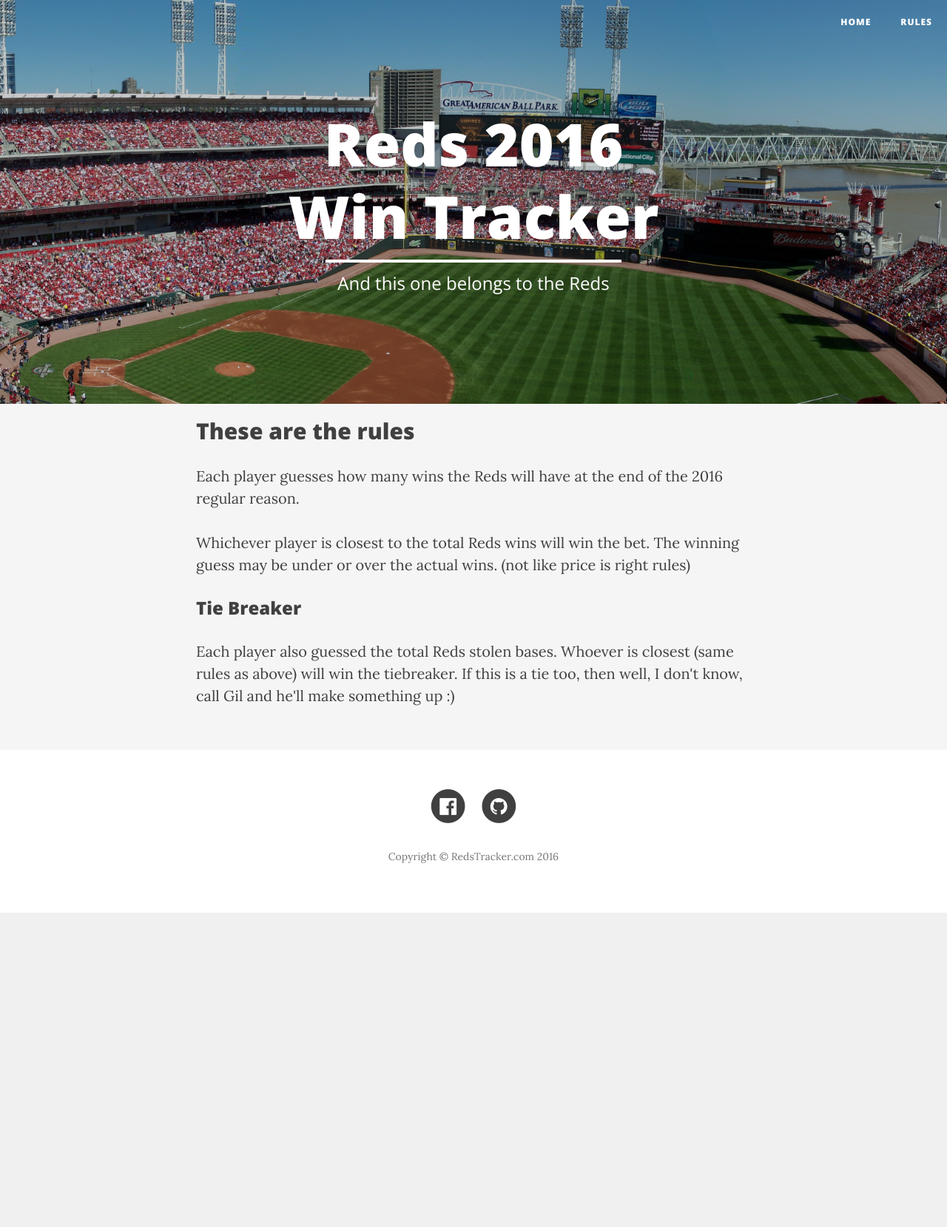
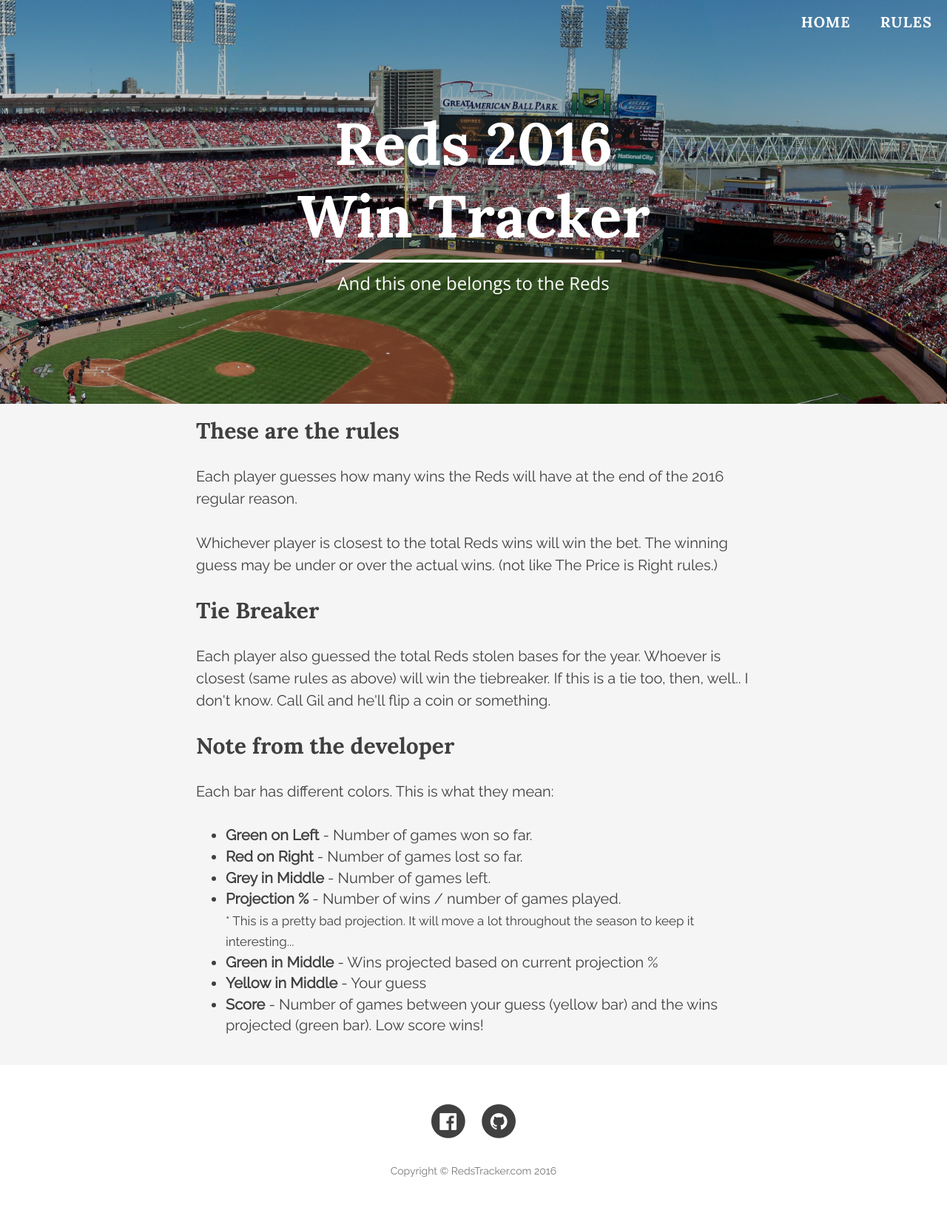
Before and after one commit to MichaelStadtmiller/Reds, a Django app: page /rules in a window 1280 px wide. Shown: the whole page at 74% size. Before the commit the page ends 1234 px from the top, so only its background shows below. Run offline with Django 3.2, Linux system fonts and the light colour scheme; some libraries are stand-ins or nearby versions.

Commit message:
final updates

```diff
--- a/static/css/my.css
+++ b/static/css/my.css
@@ -1,8 +1,20 @@
+html, body, h3, h4, h5, h6 {
+    font-family: 'Raleway', sans-serif;
+}
+
+h1, h2, .navbar-custom {
+    font-family: 'Lora', serif;
+}
+
+.navbar-custom .nav li a {
+    font-size: 20px;
+}
+
 body {
     background-color: whitesmoke;
 }
 
-h1{
+h1 {
     font-size: 50px;
 }
 
--- a/static/js/google.js
+++ /dev/null
@@ -1,13 +0,0 @@
-/**
- * Created by michael on 4/20/16.
- */
-<script>
-  (function(i,s,o,g,r,a,m){i['GoogleAnalyticsObject']=r;i[r]=i[r]||function(){
-  (i[r].q=i[r].q||[]).push(arguments)},i[r].l=1*new Date();a=s.createElement(o),
-  m=s.getElementsByTagName(o)[0];a.async=1;a.src=g;m.parentNode.insertBefore(a,m)
-  })(window,document,'script','https://www.google-analytics.com/analytics.js','ga');
-
-  ga('create', 'UA-24241687-1', 'auto');
-  ga('send', 'pageview');
-
-</script>
--- a/stats/templates/stats/index.html
+++ b/stats/templates/stats/index.html
@@ -21,8 +21,7 @@
                         left: {{ data.currwinrate }}%; " title="{{ data.wins_proj }} projected wins ">
                     </div>
                 </div>
-                Current win rate {{ data.currwinrate }}% <br>
-                <small>green bar - projected season wins using the current win rate.</small><br>
+                Current Record {{ data.won }}-{{ data.lost }} | Current win rate {{ data.currwinrate }}% | Projected Wins {{ data.wins_proj }}<br>
             </div>
             {% endfor %}
         </div>
@@ -30,6 +29,8 @@
     <hr>
     <section id="header">
         <h1>Player Standings</h1>
+        <small>Yellow bar is your guess | Green bar is the projection |
+            Score is the difference | Low score wins!</small>
     </section>
     <section id="players">
         <div class="container home-container">
--- a/stats/templates/stats/rules.html
+++ b/stats/templates/stats/rules.html
@@ -6,11 +6,25 @@
                 <h2>These are the rules</h2>
                 <p>Each player guesses how many wins the Reds will have at the end of the 2016 regular reason.</p>
                 <p>Whichever player is closest to the total Reds wins will win the bet. The winning guess may be
-                    under or over the actual wins. (not like price is right rules)</p>
-                <h3>Tie Breaker</h3>
-                <p>Each player also guessed the total Reds stolen bases. Whoever is closest (same rules as above)
-                    will win the tiebreaker. If this is a tie too, then well, I don't know, call Gil and he'll
-                    make something up :)</p>
+                    under or over the actual wins. (not like The Price is Right rules.)</p>
+                <h2>Tie Breaker</h2>
+                <p>Each player also guessed the total Reds stolen bases for the year. Whoever is closest
+                    (same rules as above) will win the tiebreaker. If this is a tie too, then,  well..
+                    I don't know. Call Gil and he'll flip a coin or something.</p>
+                <h2>Note from the developer</h2>
+                <p>Each bar has different colors. This is what they mean:</p>
+                <ul>
+                    <li><strong>Green on Left</strong> - Number of games won so far.</li>
+                    <li><strong>Red on Right</strong> - Number of games lost so far.</li>
+                    <li><strong>Grey in Middle</strong> - Number of games left.</li>
+                    <li><strong>Projection %</strong> - Number of wins / number of games played.</li>
+                            <small>* This is a pretty bad projection. It will move a lot throughout the season to keep
+                            it interesting...</small>
+                    <li><strong>Green in Middle</strong> - Wins projected based on current projection %</li>
+                    <li><strong>Yellow in Middle</strong> - Your guess</li>
+                    <li><strong>Score</strong> - Number of games between your guess (yellow bar) and the wins
+                        projected (green bar). Low score wins!</li>
+                </ul>
             </div>
         </div>
     </div>
--- a/templates/base.html
+++ b/templates/base.html
@@ -21,11 +21,11 @@
     <link href="{% static 'css/my.css' %}" rel="stylesheet">
 
     <!-- Custom Fonts -->
+    <link href='https://fonts.googleapis.com/css?family=Raleway' rel='stylesheet' type='text/css'>
     <link href="https://maxcdn.bootstrapcdn.com/font-awesome/4.6.1/css/font-awesome.min.css" rel="stylesheet" type="text/css">
     <link href='http://fonts.googleapis.com/css?family=Lora:400,700,400italic,700italic' rel='stylesheet' type='text/css'>
     <link href='http://fonts.googleapis.com/css?family=Open+Sans:300italic,400italic,600italic,700italic,800italic,400,300,600,700,800' rel='stylesheet' type='text/css'>
 
-    <script src="{% static 'js/google.js' %}"></script>
     <!-- HTML5 Shim and Respond.js IE8 support of HTML5 elements and media queries -->
     <!-- WARNING: Respond.js doesn't work if you view the page via file:// -->
     <!--[if lt IE 9]>
```
